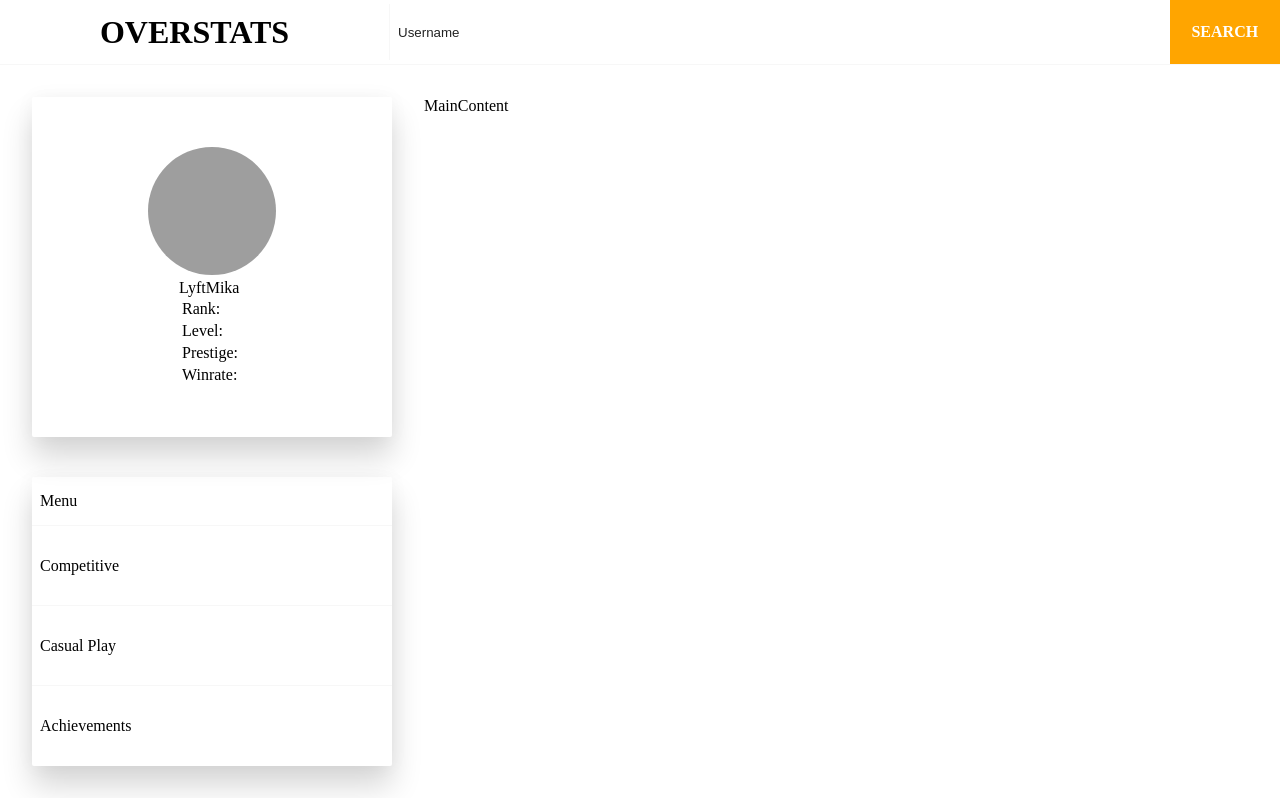
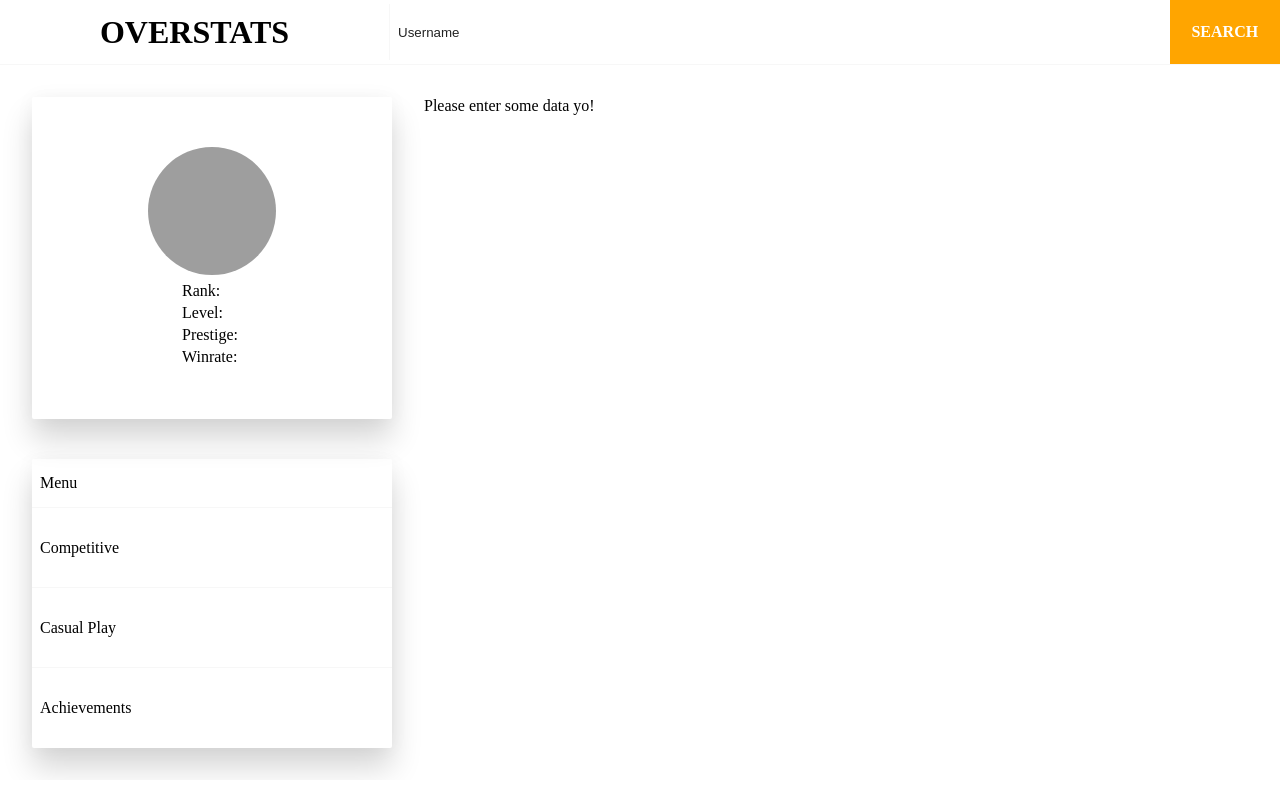
Before and after one commit to lyftmika/Overstats, a React (Create React App) app: page / in a window 1280 px wide. Built offline with nearby package versions, Linux system fonts and the light colour scheme; grey boxes are pictures that could not be loaded; the HTML template or start-up script is replaced by a standard one.

Commit message:
Progress

```diff
--- a/package.json
+++ b/package.json
@@ -12,7 +12,8 @@
     "lodash": "^4.17.4",
     "react": "^15.4.2",
     "react-dom": "^15.4.2",
-    "react-router-dom": "next"
+    "react-router-dom": "next",
+    "react-router": "next"
   },
   "scripts": {
      "build-css": "node-sass src/ -o src/",
--- a/src/App.js
+++ b/src/App.js
@@ -12,16 +12,27 @@ class App extends Component {
     super(props);
     this.state = {
       data: {},
-      userName: 'LyftMika',
+      error: false,
+      userName: '',
+      userName2: '',
     }
   }
 
   fetchData = url => {
     return fetch(url).then( data => {
-      console.log(data);
       if (data === 'error') {
-        console.log('Houston we have a problem');
+        this.setState({
+          error:true,
+          userName2: ''
+        });
+        this.filterOnRegion({});
+        return false;
       }
+
+      this.setState({
+        error: false,
+        userName2: this.state.userName, // SO UGLY FIX THIS PLEASE!
+      });
       this.filterOnRegion(data);
     });
   }
@@ -29,13 +40,18 @@ class App extends Component {
   filterOnRegion = (data = {}) => {
     //Check what region has data
     const filteredData = _.pickBy(data.data, _.isObject);
-    console.log(filteredData);
     const region = Object.keys(filteredData)[1];
     this.setState({data : filteredData[region]});
   }
 
-  renderShow() {
-    const { data, userName } = this.state;
+
+  setUserName = userName => {
+    this.setState({userName});
+  }
+
+  renderContent() {
+    const { data, userName2, error } = this.state;
+
     return (
       <div>
         <Header
@@ -45,24 +61,17 @@ class App extends Component {
         />
         <Main
           data={data}
-          userName={userName}
+          userName={userName2}
+          error={error}
         />
       </div>
     );
   }
 
-  setUserName = userName => {
-    this.setState({userName});
-  }
-
-  leaveStart = () => {
-    this.setState({start: false})
-  }
-
   render() {
     return (
       <div className="overstats-container">
-        {this.renderShow()}
+        {this.renderContent()}
       </div>
     );
   }
--- /dev/null
+++ b/src/comps/main/Card.js
@@ -0,0 +1,13 @@
+import React, { Component } from 'react'
+
+class Card extends Component {
+  render () {
+    return (
+      <div>
+        THIS IS A CARD
+      </div>
+    )
+  }
+}
+
+export default Card
--- /dev/null
+++ b/src/comps/main/CardRow.js
@@ -0,0 +1,17 @@
+import React, { Component } from 'react'
+import Card from './Card';
+
+class CardRow extends Component {
+  render () {
+    return (
+      <div>
+        CARD ROW
+        <Card />
+        <Card />
+        <Card />
+      </div>
+    )
+  }
+}
+
+export default CardRow
--- /dev/null
+++ b/src/comps/main/Empty.js
@@ -0,0 +1,13 @@
+import React, { Component } from 'react'
+
+class Empty extends Component {
+  render () {
+    return (
+      <div>
+        Please enter some data yo!
+      </div>
+    )
+  }
+}
+
+export default Empty
--- a/src/comps/main/Error.js
+++ b/src/comps/main/Error.js
@@ -4,7 +4,7 @@ class Error extends Component {
   render () {
     return (
       <div>
-        There is an ERROR!
+        Please enter your full battletag (case sensitive) - Username#Battletag
       </div>
     )
   }
--- a/src/comps/main/Main.js
+++ b/src/comps/main/Main.js
@@ -1,24 +1,31 @@
 import React, {Component} from 'react';
 import UserStats from './sidebar/UserStats';
 import Menu from './sidebar/Menu';
+import Error from './Error';
 import MainContent from './MainContent';
 
 class Main extends Component {
 
+  renderContent(){
+    const { error, data } = this.props;
+    return error ? <Error /> : <MainContent data={data} />
+  }
+
   render () {
-    const { data, userName } = this.props;
+    const { data, userName, error } = this.props;
     return (
       <div className="main__container">
         <div className="sidebar__container">
           <UserStats
             data={ data }
             userName={ userName }
+            error={ error }
           />
           <Menu />
         </div>
 
         <div className="content__container">
-          <MainContent />
+          {this.renderContent()}
         </div>
       </div>
     )
--- a/src/comps/main/MainContent.js
+++ b/src/comps/main/MainContent.js
@@ -1,14 +1,39 @@
 import React, {Component} from 'react'
+import CardRow from './CardRow';
+import Empty from './Empty';
+
 
 class MainContent extends Component {
+
+  renderCards() {
+    const { data } = this.props;
+    console.log(data);
+    const cards1 = [
+      {title: 'StreetFighter', }
+    ];
+
+    if(!data.stats) {
+      return <Empty />
+    }
+
+    return (
+      <div>
+        <CardRow cards={cards1} />
+      </div>
+    );
+  }
+
   render () {
     return (
       <div>
-        MainContent
-
+        {this.renderCards()}
       </div>
     )
   }
 }
 
 export default MainContent
+
+MainContent.defaultProps = {
+  data: {}
+}
--- a/src/comps/main/sidebar/Stats.js
+++ b/src/comps/main/sidebar/Stats.js
@@ -3,7 +3,7 @@ import React, {Component} from 'react'
 class Stats extends Component {
 
   render () {
-    const { userName, data } = this.props;
+    let { userName, data } = this.props;
     let stats = {}
     if ( data.stats ) {
       stats = data.stats.competitive.overall_stats;
--- a/src/comps/main/sidebar/UserStats.js
+++ b/src/comps/main/sidebar/UserStats.js
@@ -11,7 +11,7 @@ class UserStats extends Component {
     return (
       <div className="userstats__container">
         <Avatar avatar={avatar} />
-        <Stats userName={userName} data={data} />
+        <Stats userName={userName} data={data}  />
       </div>
     )
   }
```
Also changed, not shown: 1 other file (tests, documents, lock files or other folders).
